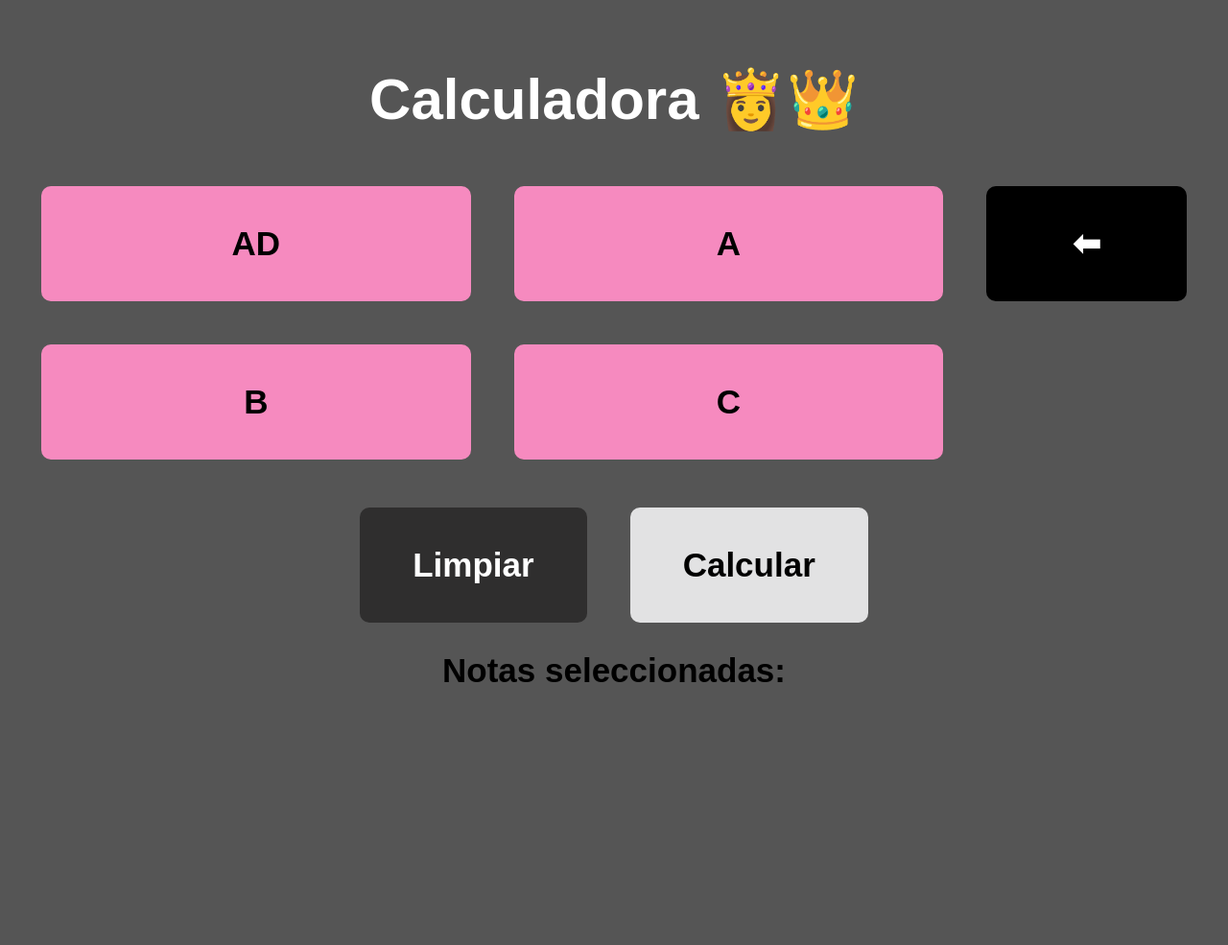
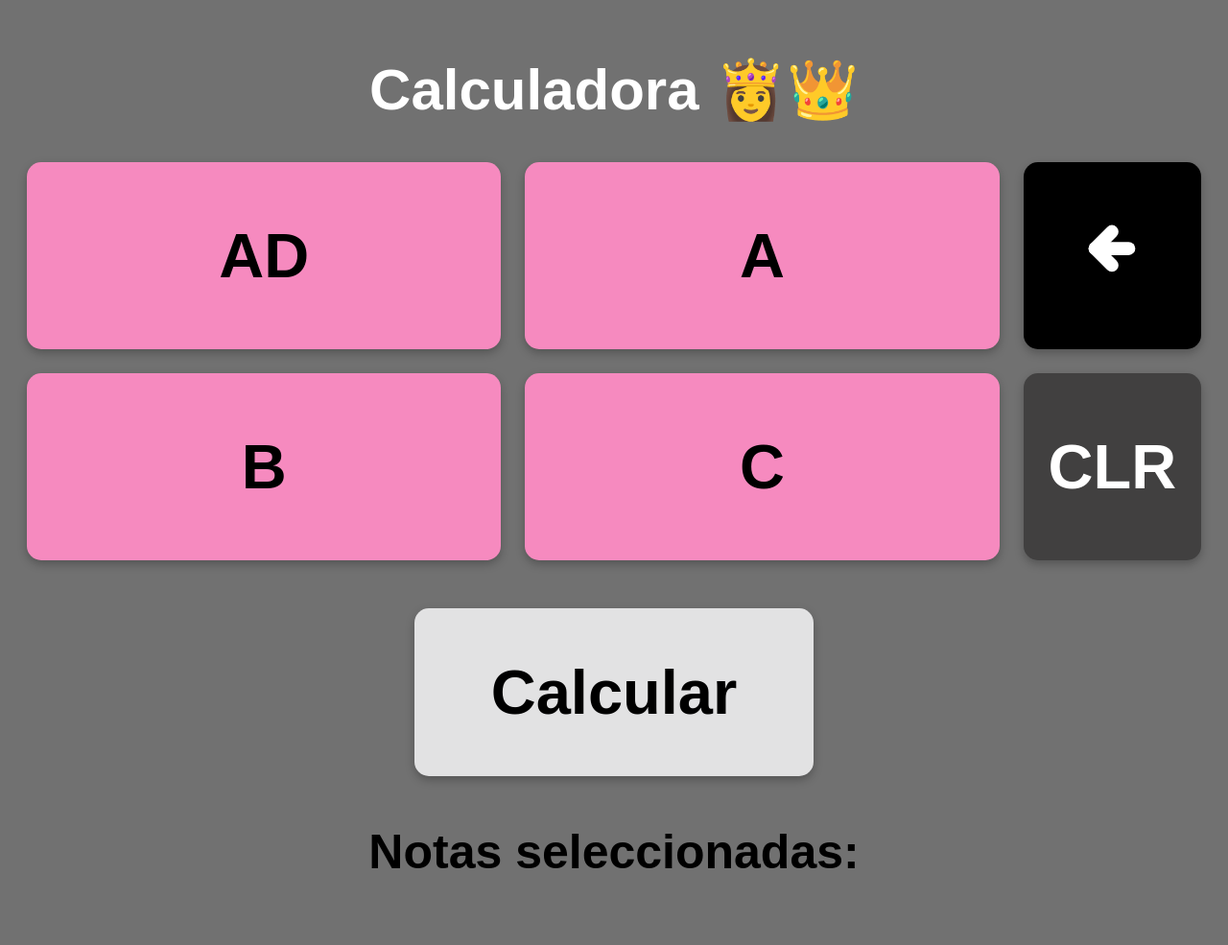
Before and after one commit to jhonatan-galvez/Calculadora, a Flask app: page / in a window 1280 px wide. Shown: the whole page at 96% size. Before the commit the page ends 711 px from the top, so only its background shows below. Run offline with Flask 3, Linux system fonts and the light colour scheme.

Commit message:
Version 1.3: Version organizada y funcional. OK

```diff
--- a/templates/index.html
+++ b/templates/index.html
@@ -1,14 +1,15 @@
 <!DOCTYPE html>
 <html>
 <head>
+    <script src="https://unpkg.com/lucide@latest"></script>
     <meta name="viewport" content="user-scalable=no">
     <title>Calculadora de Notas </title>
     <style>
         body {
             font-family: Arial, sans-serif;
             text-align: center; /* Centra todo horizontalmente */
-            background-color: #555555;
-            padding: 20px;
+            background-color: #717171;
+            padding: 10px 20px;
         }
 
         h1 {
@@ -18,36 +19,57 @@
         }
 
         h2 {
-            font-size: 50px;       /* 🔹 Cambia el tamaño del resultado */
+            font-size: 60px;       /* 🔹 Cambia el tamaño del resultado */
             color: #ffffff;        /* 🔹 Cambia el color (puedes usar otro código o nombre) */
             font-weight: bold;     /* 🔹 Lo hace más grueso */
-            margin-top: 20px;      /* 🔹 Separa un poco del texto superior */
+            margin-top: 40px;      /* 🔹 Separa un poco del texto superior */
         }
 
         /* Contenedor de botones */
         .botones {
         display: grid;
-        grid-template-columns: 2fr 2fr 1fr;; /* 2 columnas */
-        gap: 15px; /* espacio entre botones */
+        grid-template-columns: 2fr 2fr 0.75fr;; /* 2 columnas */
+        gap: 25px; /* espacio entre botones */
         justify-content: center;
-        margin-bottom: 20px; /* espacio antes de los botones inferiores */
+        margin-bottom: 35px; /* espacio antes de los botones inferiores */
         }
 
         /* Contenedor inferior (Limpiar y Calcular) */
         .botones-inferiores {
             display: flex;
+            margin-top: 50px;
             justify-content: center;
-            gap: 15px;
         }
 
         button {
-            margin: 15px;
-            padding: 40px 55px; /* Aumenta tamaño de los botones */
-            font-size: 35px;    /* Tamaño de letra más grande */
+            padding: 60px 25px; /* Aumenta tamaño de los botones */
+            font-size: 65px;    /* Tamaño de letra más grande */
             border: none;
-            border-radius: 10px;
+            border-radius: 15px;
             cursor: pointer;
             font-weight: bold;
+            box-shadow: 0 4px 10px rgba(0,0,0,0.25); /* 🔹 Sombra elegante */
+            transition: transform 0.1s ease, box-shadow 0.2s ease;
+        }
+
+        /* Efecto moderno al presionar */
+        button:active {
+            transform: scale(0.95);
+            box-shadow: 0 2px 5px rgba(0,0,0,0.2);
+        }
+
+        .borrar svg {
+            width: 60px;
+            height: 60px;
+            stroke: white; /* color del ícono */
+            font-size: 85px;
+            stroke-width: 5.5; /* grosor de línea */
+        }
+
+        .calcular {
+            background-color: #e2e2e3;
+            color: rgb(0, 0, 0);
+            padding: 50px 80px; /* altura interna pero no horizontal */
         }
 
         /* Colores por nota */
@@ -55,14 +77,13 @@
         .A  { background-color: #f68abf; color: black; }   /* Azul */
         .B  { background-color: #f68abf; color: black; }   /* Amarillo */
         .C  { background-color: #f68abf; color: black; }   /* Rojo */
-        .limpiar { background-color: #2f2e2e; color: white; } /* Gris */
-        .calcular {background-color: #e2e2e3; color: rgb(0, 0, 0); }
+        .limpiar { background-color: #414040; color: white; } /* Gris */
         .borrar {background-color: #000000; color: #ffffff}
 
         #notas-seleccionadas {
-            margin-top: 15px;
+            margin-top: 50px;
             font-weight: bold;
-            font-size: 35px;
+            font-size: 50px;
         }
 
     </style>
@@ -74,15 +95,15 @@
     <div class="botones">
         <button type="button" class="AD" onclick="agregarNota('AD')">AD</button>
         <button type="button" class="A" onclick="agregarNota('A')">A</button>
-        <button type="button" class="borrar" onclick="borrarNota()">⬅</button>
+        <button type="button" class="borrar" onclick="borrarNota()"><i data-lucide="arrow-left"></i></button>
         <button type="button" class="B" onclick="agregarNota('B')">B</button>
         <button type="button" class="C" onclick="agregarNota('C')">C</button>
+         <button type="button" class="limpiar" onclick="limpiarNotas()">CLR</button>
     </div>
 
     <!-- Nueva fila para limpiar y calcular -->
     <div class="botones-inferiores">
-        <button type="button" class="limpiar" onclick="limpiarNotas()">Limpiar</button>
-        <button type="submit" form="form-notas" class="calcular">Calcular</button>
+        <button type="submit" form="form-notas" class="calcular">  Calcular  </button>
     </div>
 
 
@@ -134,7 +155,8 @@
             document.getElementById("notas-seleccionadas").textContent =
                 "Notas seleccionadas: " + restantes.join(" ");
         }
-
+        // 🔹 Inicializa los íconos Lucide al cargar
+        lucide.createIcons();
     </script>
 </body>
 </html>
```
